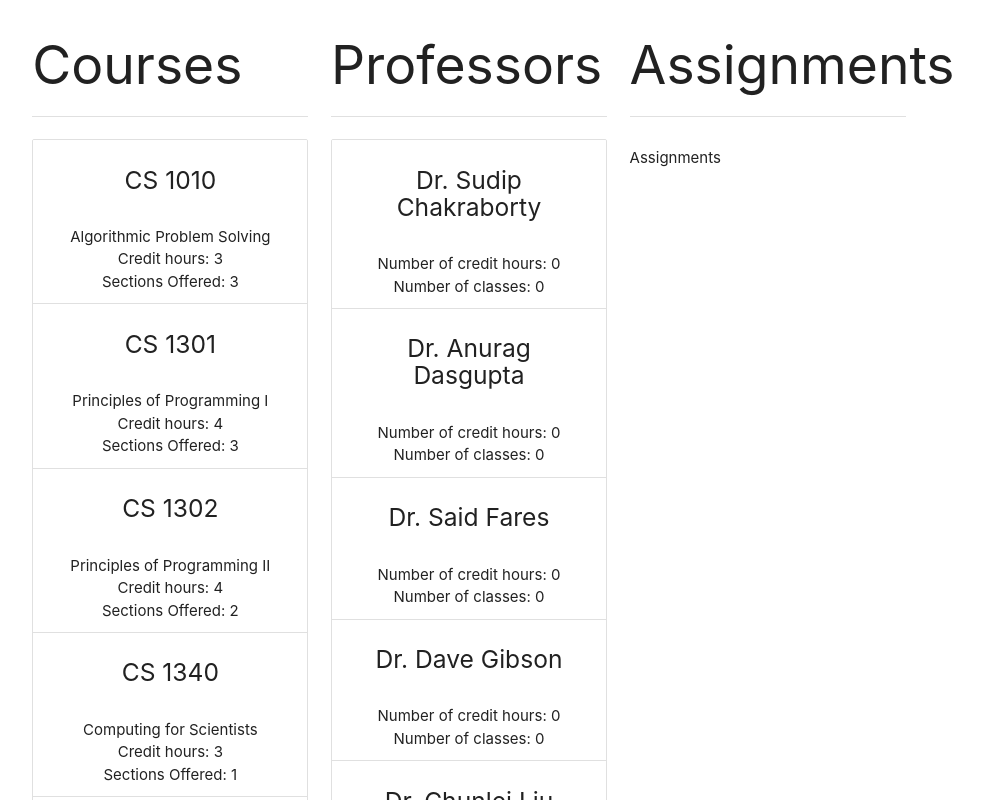
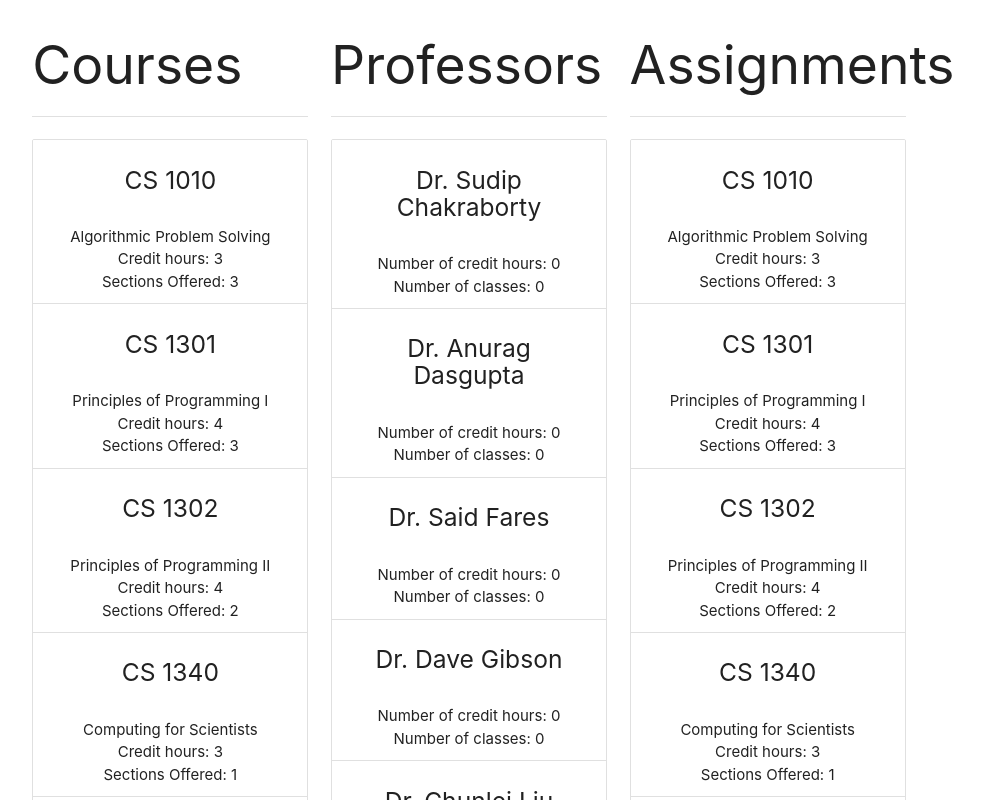
Before and after one commit to birbcoon/who-teaches-what, a React (Create React App) app: page / in a window 1280 px wide. Shown: the top 800 px of the page, without its empty margins (171-1154 px from the left). Built offline with nearby package versions, Linux system fonts and the light colour scheme.

Commit message:
fixed our css to see what is selected

```diff
--- a/src/containers/AssignmentList.js
+++ b/src/containers/AssignmentList.js
@@ -1,8 +1,44 @@
-import React from 'react'
+import React, { Component } from "react";
+import { connect } from 'react-redux';
+import { bindActionCreators } from 'redux';
+import { selectCourse, selectProfessor } from '../actions/index';
 
-const Assignments = () => (
-    <div>
-        <p>Assignments</p>
-    </div>
-)
-export default Assignments
+class Classes extends Component{
+    renderList(){
+        return this.props.courses.map(course => {
+            const cn =
+                this.props.activeCourse &&
+                this.props.activeCourse.code === course.code
+                    ? "collection-item active center"
+                    : "collection-item center"
+            return (
+                course.nrOfSections !== 0 ?
+                <li key={course.code}
+                    className= {cn}
+                    onClick={() => this.props.selectCourse(course,this.props.prof)}>
+                    <h5>CS {course.code}</h5><br />
+                    {course.name}<br />
+                    Credit hours: {course.creditHours}<br />
+                    Sections Offered: {course.nrOfSections}
+                </li> : null
+            )
+        })
+    }
+    render() {
+        return <ul className="collection">{this.renderList()}</ul>
+    }
+
+}
+
+function mapStateToProps(state) {
+    return {
+        courses: state.courses,
+        activeCourse: state.selectCourse,
+        prof: state.selectProf
+    };
+}
+
+function mapDispatchToProps(dispatch){
+    return bindActionCreators({ selectCourse: selectCourse, selectProfessor: selectProfessor }, dispatch);
+}
+export default connect(mapStateToProps, mapDispatchToProps)(Classes);
--- a/src/containers/ClassList.js
+++ b/src/containers/ClassList.js
@@ -7,8 +7,8 @@ class Classes extends Component{
     renderList(){
         return this.props.courses.map(course => {
             const cn =
-                this.props.action &&
-                this.props.action.code === course.code
+                this.props.activeCourse &&
+                this.props.activeCourse.course.code === course.code
                     ? "collection-item active center"
                     : "collection-item center"
             return (
@@ -33,7 +33,7 @@ class Classes extends Component{
 function mapStateToProps(state) {
     return {
         courses: state.courses,
-        action: state.action,
+        activeCourse: state.selectCourse,
         prof: state.selectProf
     };
 }
--- a/src/containers/ProfessorList.js
+++ b/src/containers/ProfessorList.js
@@ -8,8 +8,8 @@ class Professors extends Component {
     renderList(){
         return this.props.profs.map(prof => {
             const cn =
-                this.props.action &&
-                this.props.action.name === prof.name
+                this.props.selectProf &&
+                this.props.selectProf.name === prof.name
                     ? "collection-item active center"
                     : "collection-item center"
             return (
@@ -30,7 +30,7 @@ class Professors extends Component {
 function mapStateToProps(state) {
     return {
         profs: state.profs,
-        action: state.action
+        selectProf: state.selectProf
     };
 }
 
--- a/src/reducers/reducer_assignments.js
+++ b/src/reducers/reducer_assignments.js
@@ -1,17 +1,8 @@
-let assignments = []
 
-export default function(state = assignments, action) {
-    let prof
-    let course
+export default function(state = null, action) {
     switch(action.type){
         case 'COURSE_SELECTED':
-            course = action.payload
-            return state;
-        case 'PROFESOR_SELECTED':
-            prof = action.payload
-            assignments += {course:course, prof:{prof}}
-            console.log(assignments.course)
-            return state
+            return action.payload;
         default:
             return state
     }
```
